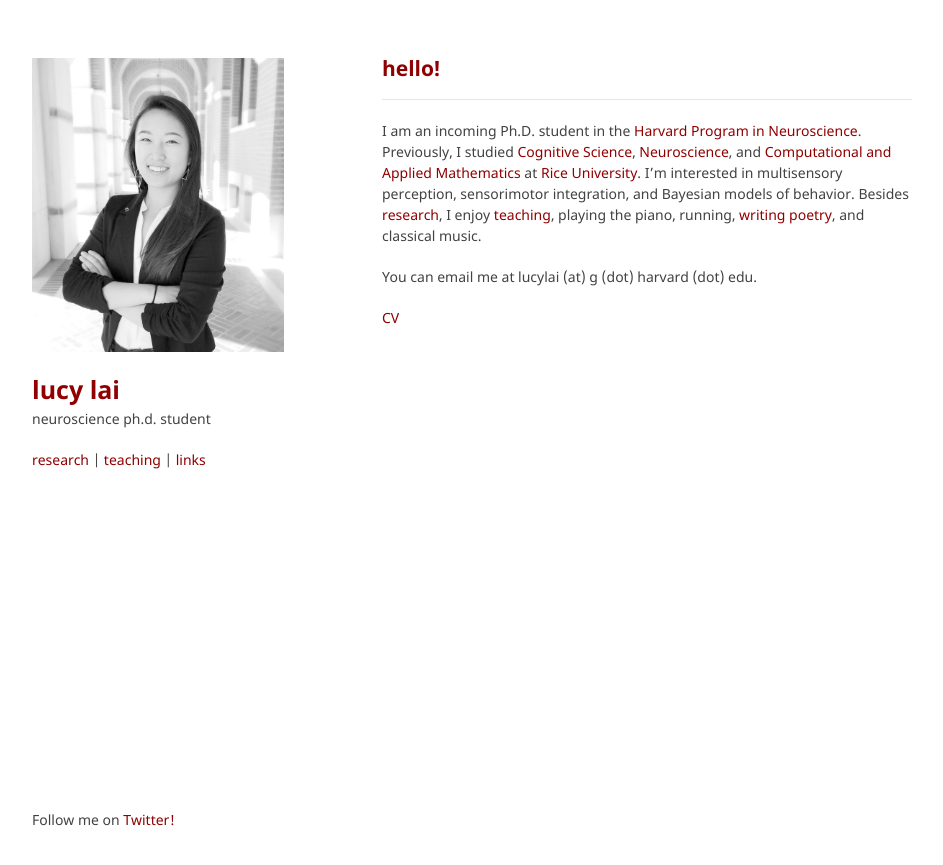
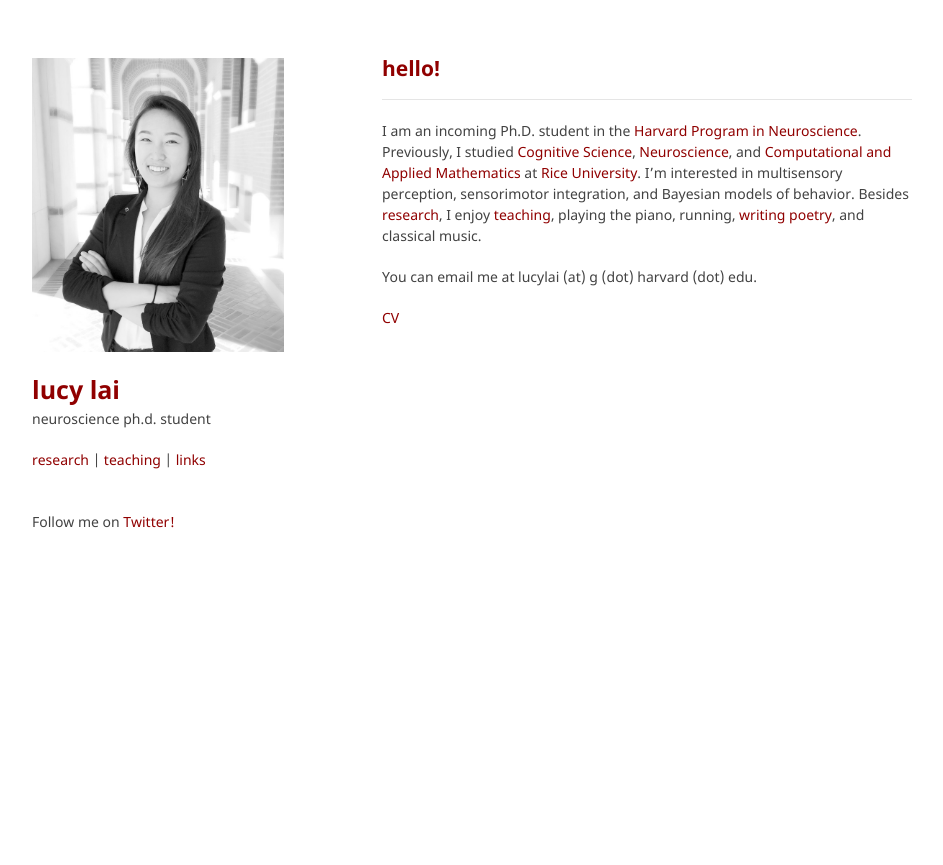
Before and after one commit to lucylai96/lucylai96.github.io, a Jekyll site: the page built from index.md, in a window 1280 px wide. Shown: the top 865 px of the page, without its empty margins (168-1111 px from the left). Built offline with Jekyll 4.4.1, drawn with Linux system fonts in a browser that asks for light colours; our own code applies the rules of GitHub Pages for plain Markdown files.

Commit message:
Update default.html

```diff
--- a/_layouts/default.html
+++ b/_layouts/default.html
@@ -24,8 +24,10 @@
         <p>{{ site.description | default: site.github.project_tagline }}</p>
 
         <p> <a href="./research.html">research</a> | <a href="./teaching.html">teaching</a> | <a href="./links.html">links</a></p>
+        &emsp;
+        &nbsp;
 
-
+        <p> Follow me on <a href="https://twitter.com/lucylai_"> Twitter! </a></p>
 
       </header>
       <section>
```
Also changed, not shown: other parts of _layouts/default.html (+1 -1 lines).
